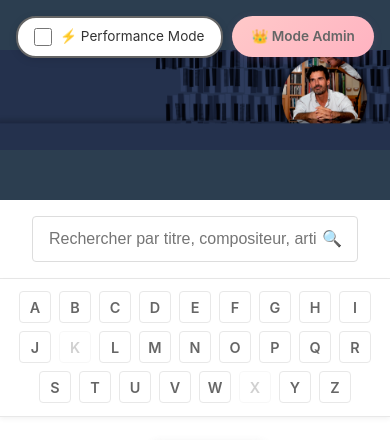
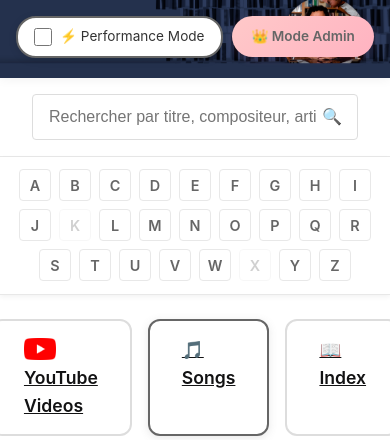
Before and after one commit to ColinusM/Piano-Jazz-Concept, a Flask app: page / in a window 390 px wide. Shown: the top 440 px of the page. Run offline with Flask 3, Linux system fonts and the light colour scheme; data comes from the database, SQL or seed files in the repository.

Commit message:
Fix banner image to fill full width with proper sizing
Adjusted header banner styling:
- Changed to use pseudo-elements for proper aspect ratio control
- Image now fills 100% width while maintaining proportions
- Set padding-top: 20% for responsive height
- Shifted image position up by 10px for better framing
- Removed compression/stretching issues

🤖 Generated with [Claude Code](https://claude.com/claude-code)

Co-Authored-By: Claude <noreply@anthropic.com>

```diff
--- a/templates/index.html
+++ b/templates/index.html
@@ -20,16 +20,33 @@
         }
 
         header {
-            background-image: url('/static/images/header_banner.png');
-            background-size: contain;
-            background-position: center;
-            background-repeat: no-repeat;
+            position: relative;
+            width: 100%;
             background-color: #2c3e50;
-            padding: 0;
-            min-height: 200px;
             text-align: center;
             border-bottom: none;
             box-shadow: 0 2px 10px rgba(0,0,0,0.05);
+            overflow: hidden;
+        }
+
+        header::before {
+            content: "";
+            display: block;
+            width: 100%;
+            padding-top: 20%;
+        }
+
+        header::after {
+            content: "";
+            position: absolute;
+            top: 0;
+            left: 0;
+            width: 100%;
+            height: 100%;
+            background-image: url('/static/images/header_banner.png');
+            background-size: 100% auto;
+            background-position: center -10px;
+            background-repeat: no-repeat;
         }
 
         header h1 {
```
